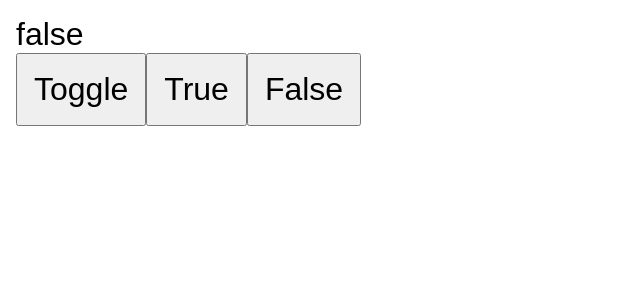
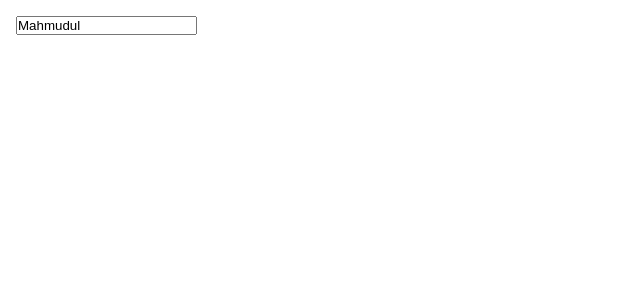
Before and after one commit to mhasanmeet/React-Hooks, a React (Vite) app: page / in a window 1280 px wide. Shown: the top 300 px of the page, without its empty margins (0-640 px from the left). Built offline with nearby package versions, Linux system fonts and the light colour scheme.

Commit message:
custom hooks: useLocalStorage

```diff
--- a/src/App.jsx
+++ b/src/App.jsx
@@ -12,6 +12,7 @@ import WW from "./useCases/windowWidth/ww";
 
 //custom Hooks
 import ToggleComponent from "./customHooks/useToggle/toggleComponent";
+import LocalStorageComponent from "./customHooks/useLocalStorage/LocalStorageComponent";
 
 
 //create context
@@ -53,7 +54,8 @@ function App() {
       {/* <StopWatch/> */}
 
       {/* custom hooks */}
-      <ToggleComponent/>
+      {/* <ToggleComponent/> */}
+      <LocalStorageComponent/>
 
     </div>
   )
--- /dev/null
+++ b/src/customHooks/useLocalStorage/LocalStorageComponent.jsx
@@ -0,0 +1,14 @@
+import React, { useState } from 'react'
+import useLocalStorage from './useLocalStorage'
+
+const LocalStorageComponent = () => {
+    const [name, setName] = useState("Mahmudul")
+
+  return (
+    <div>
+        <input type="text"  value={name} onChange={e => setName(e.target.value)}/>
+    </div>
+  )
+}
+
+export default LocalStorageComponent
--- /dev/null
+++ b/src/customHooks/useLocalStorage/useLocalStorage.jsx
@@ -0,0 +1,10 @@
+import { useState } from "react";
+
+
+
+// custom hook(function) for Local Storage use
+export default function useLocalStorage(initialValue){
+    const [value, setValue] = useState(initialValue)
+
+    return [value, setValue]
+}
```
Also changed, not shown: src/customHooks/ReadMe.md, 1 other file (tests, documents, lock files or other folders).
